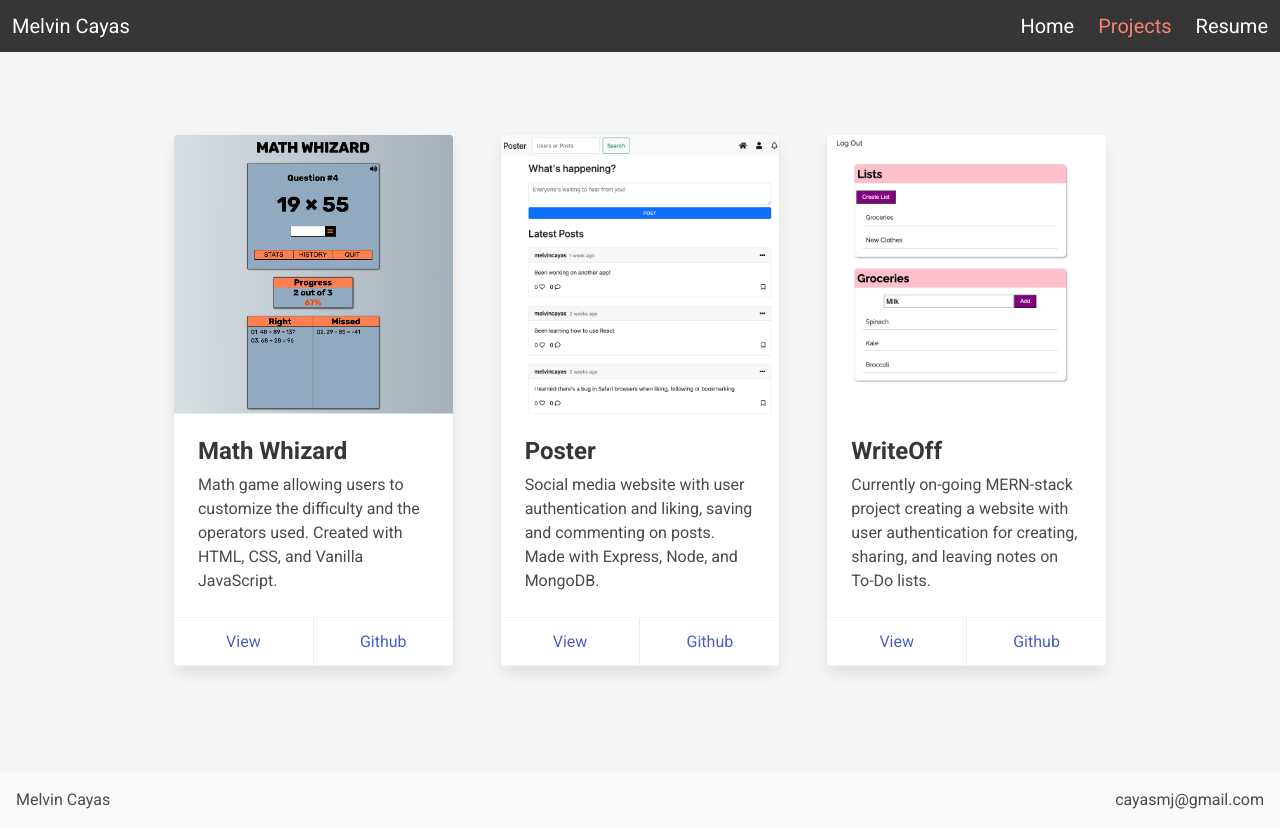
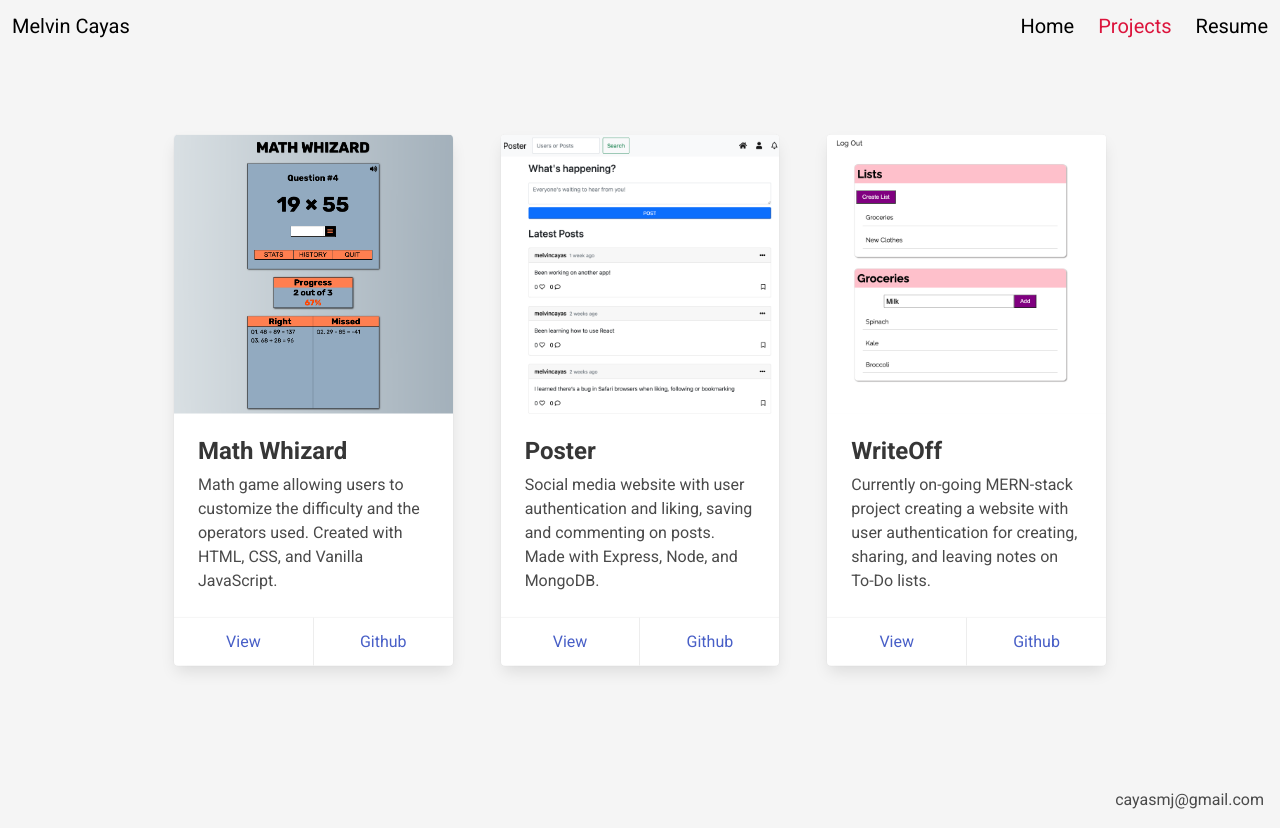
Before and after one commit to melvincayas/personal-website, a React (Create React App) app: page /projects in a window 1280 px wide. Built offline with nearby package versions, Linux system fonts and the light colour scheme.

Commit message:
Changed navbar and footer colors

```diff
--- a/src/App.css
+++ b/src/App.css
@@ -3,3 +3,7 @@
 	flex-direction: column;
 	min-height: 90vh;
 }
+
+nav {
+	background-color: whitesmoke !important;
+}
--- a/src/components/Home/Intro.js
+++ b/src/components/Home/Intro.js
@@ -1,3 +1,5 @@
+import classes from "../Projects/styles/ProjectCard.module.css";
+
 const Intro = () => {
 	return (
 		<div className="column is-three-fifths is-offset-one-fifth px-5">
--- a/src/components/UI/Footer.js
+++ b/src/components/UI/Footer.js
@@ -4,8 +4,7 @@ import classes from "./styles/Footer.module.css";
 const Footer = () => {
 	return (
 		<footer class={`footer ${classes.footer}`}>
-			<div class={`content ${classes["footer-content"]}`}>
-				<p className="my-0">Melvin Cayas</p>
+			<div class="content">
 				<p className="my-0">cayasmj@gmail.com</p>
 			</div>
 		</footer>
--- a/src/components/UI/Layout.js
+++ b/src/components/UI/Layout.js
@@ -1,6 +1,6 @@
 import { Fragment } from "react";
-import Navbar from "./Navbar";
-import Footer from "./Footer";
+import Navbar from "../UI/Navbar";
+import Footer from "../UI/Footer";
 import classes from "./styles/Layout.module.css";
 
 const Layout = props => {
--- a/src/components/UI/Navbar.js
+++ b/src/components/UI/Navbar.js
@@ -4,7 +4,7 @@ import NavbarLinks from "./NavbarLinks";
 const Navbar = () => {
 	return (
 		<nav
-			className="navbar is-dark is-fixed-top"
+			className="navbar is-fixed-top"
 			role="navigation"
 			aria-label="main navigation"
 		>
--- a/src/components/UI/NavbarBrand.js
+++ b/src/components/UI/NavbarBrand.js
@@ -1,7 +1,9 @@
+import classes from "./styles/Navbar.module.css";
+
 const NavbarBrand = () => {
 	return (
-		<div className="navbar-brand has-text-white is-size-5">
-			<span className="navbar-item">Melvin Cayas</span>
+		<div className="navbar-brand is-size-5">
+			<span className={`navbar-item ${classes.name}`}>Melvin Cayas</span>
 			<a
 				role="button"
 				className="navbar-burger"
--- a/src/components/UI/styles/Footer.module.css
+++ b/src/components/UI/styles/Footer.module.css
@@ -1,9 +1,6 @@
 .footer {
+	background-color: whitesmoke;
 	margin-top: auto;
 	padding: 1em;
+	text-align: right;
 }
-
-.footer-content {
-	display: flex;
-	justify-content: space-between;
-}
--- a/src/components/UI/styles/Navbar.module.css
+++ b/src/components/UI/styles/Navbar.module.css
@@ -1,28 +1,17 @@
+.name {
+	color: black;
+}
+
 .active {
-	color: salmon !important;
+	color: crimson !important;
 	border: none !important;
 }
 
 .nav-links {
-	color: white;
+	color: black;
 }
 
 .nav-links:hover {
-	color: white;
-	border-bottom: 1px solid white;
+	color: crimson;
+	border-bottom: 1px solid crimson;
 }
-
-@media all and (max-width: 1023px) {
-	.active {
-		color: crimson !important;
-	}
-
-	.nav-links {
-		color: black;
-	}
-
-	.nav-links:hover {
-		color: black;
-		border-bottom: 1px solid black;
-	}
-}
--- a/src/index.css
+++ b/src/index.css
@@ -1,4 +1,5 @@
 body {
+	height: 100vh;
 	font-family: "Roboto", sans-serif;
 	background-color: whitesmoke;
 }
--- a/src/pages/Projects.js
+++ b/src/pages/Projects.js
@@ -1,6 +1,8 @@
 import ProjectCard from "../components/Projects/ProjectCard";
 import { projects } from "../components/Projects/data/projects-set";
 import classes from "./styles/Projects.module.css";
+import Navbar from "../components/UI/Navbar";
+import Footer from "../components/UI/Footer";
 
 const Projects = () => {
 	return (
```
